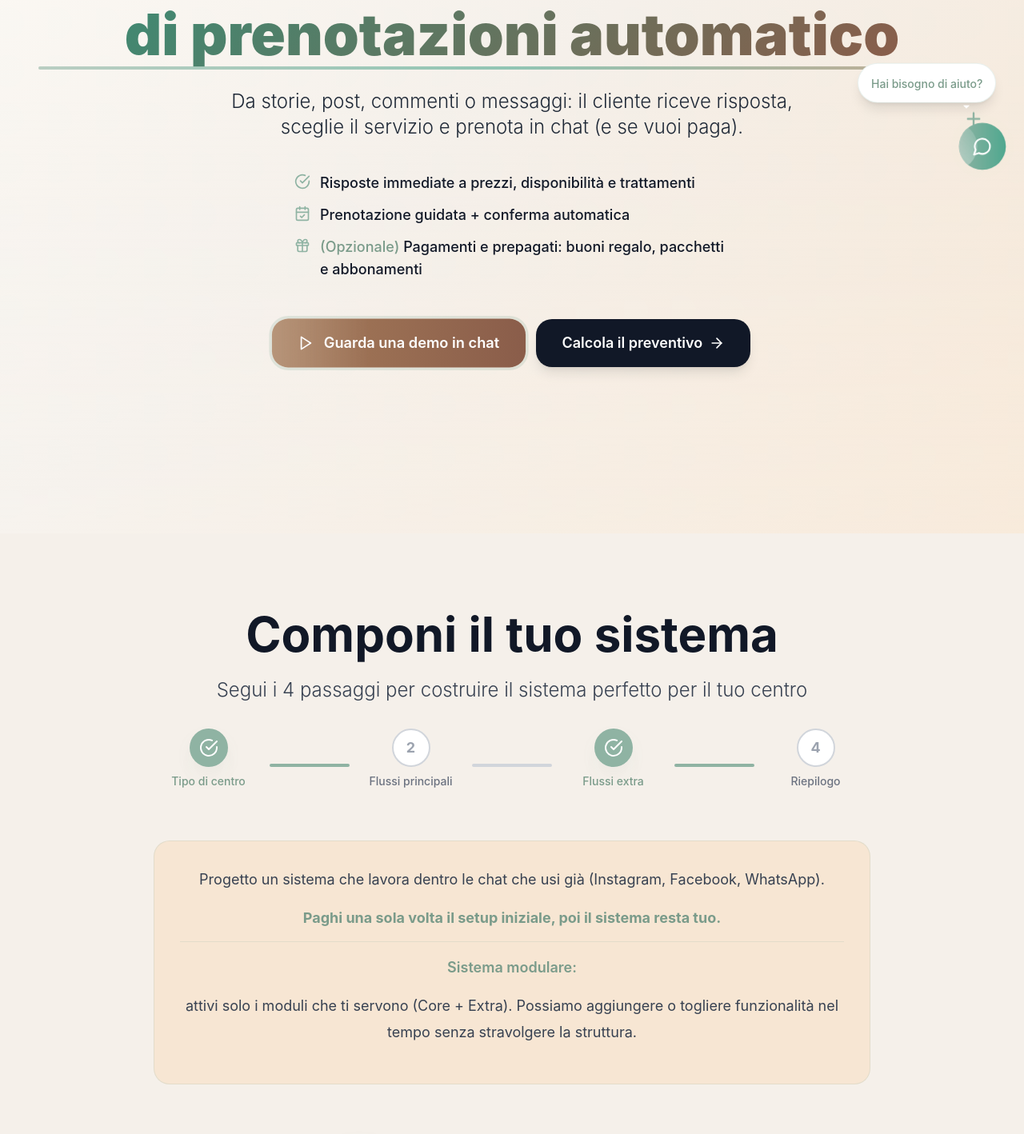
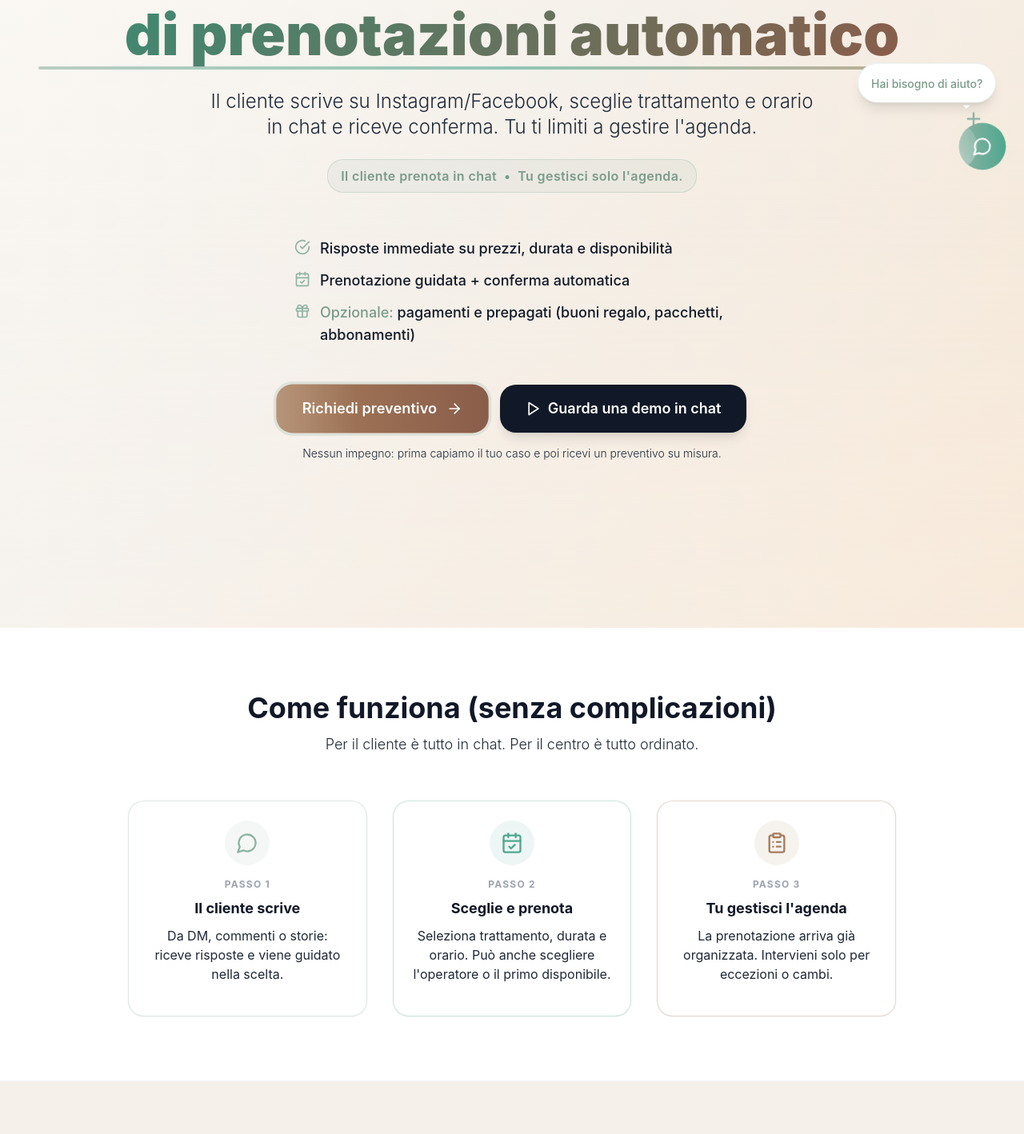
Before and after one commit to ronza99/SocialFlow-Wellness, a React (Vite) app: page / in a window 1280 px wide. Shown: the part 565-1983 px from the top of the page at 80% size. Built offline with nearby package versions, Linux system fonts and the light colour scheme.

Commit message:
Updated PricingCalculator.tsx

```diff
--- a/src/components/Hero.tsx
+++ b/src/components/Hero.tsx
@@ -55,9 +55,16 @@ const Hero = () => {
           </div>
 
           {/* Sottotitolo */}
-          <div className="mb-8 sm:mb-10 animate-fade-in-up px-4" style={{ animationDelay: '0.15s' }}>
+          <div className="mb-5 sm:mb-6 animate-fade-in-up px-4" style={{ animationDelay: '0.15s' }}>
             <p className="text-lg sm:text-xl md:text-2xl text-medium-contrast leading-relaxed font-light max-w-3xl mx-auto">
-              Da storie, post, commenti o messaggi: il cliente riceve risposta, sceglie il servizio e prenota in chat (e se vuoi paga).
+              Il cliente scrive su Instagram/Facebook, sceglie trattamento e orario in chat e riceve conferma. Tu ti limiti a gestire l'agenda.
+            </p>
+          </div>
+
+          {/* Microcopy bridge */}
+          <div className="mb-8 sm:mb-10 animate-fade-in-up px-4" style={{ animationDelay: '0.20s' }}>
+            <p className="text-sm sm:text-base text-sage-green-dark font-semibold tracking-wide bg-sage-green/10 inline-block px-4 py-2 rounded-wellness border border-sage-green/30">
+              Il cliente prenota in chat &nbsp;•&nbsp; Tu gestisci solo l'agenda.
             </p>
           </div>
 
@@ -66,7 +73,7 @@ const Hero = () => {
             <ul className="space-y-3 text-left">
               <li className="flex items-start gap-3">
                 <CheckCircle className="w-5 h-5 text-sage-green flex-shrink-0 mt-0.5" />
-                <span className="text-base sm:text-lg text-high-contrast font-medium">Risposte immediate a prezzi, disponibilità e trattamenti</span>
+                <span className="text-base sm:text-lg text-high-contrast font-medium">Risposte immediate su prezzi, durata e disponibilità</span>
               </li>
               <li className="flex items-start gap-3">
                 <CalendarCheck className="w-5 h-5 text-sage-green flex-shrink-0 mt-0.5" />
@@ -75,29 +82,36 @@ const Hero = () => {
               <li className="flex items-start gap-3">
                 <Gift className="w-5 h-5 text-sage-green flex-shrink-0 mt-0.5" />
                 <span className="text-base sm:text-lg text-high-contrast font-medium">
-                  <span className="text-sage-green-dark">(Opzionale)</span> Pagamenti e prepagati: buoni regalo, pacchetti e abbonamenti
+                  <span className="text-sage-green-dark">Opzionale:</span> pagamenti e prepagati (buoni regalo, pacchetti, abbonamenti)
                 </span>
               </li>
             </ul>
           </div>
 
           {/* CTA affiancati */}
-          <div className="flex flex-col sm:flex-row items-center justify-center gap-4 mb-16 sm:mb-20 animate-fade-in-up px-4" style={{ animationDelay: '0.35s' }}>
+          <div className="flex flex-col sm:flex-row items-center justify-center gap-4 mb-4 animate-fade-in-up px-4" style={{ animationDelay: '0.35s' }}>
+            <button
+              onClick={scrollToPricing}
+              className="w-full sm:w-auto wellness-button text-base sm:text-lg group px-8 py-4 flex items-center justify-center gap-3 animate-pulse-subtle relative overflow-hidden"
+            >
+              Richiedi preventivo
+              <ArrowRight className="w-5 h-5 group-hover:translate-x-1 transition-transform duration-200" />
+              <span className="absolute inset-0 bg-gradient-to-r from-transparent via-white/25 to-transparent" style={{animation: 'shimmer 3s ease-in-out infinite'}}></span>
+            </button>
             <button
               onClick={scrollToDemo}
-              className="w-full sm:w-auto wellness-button text-base sm:text-lg group px-8 py-4 flex items-center justify-center gap-3 animate-pulse-subtle relative overflow-hidden"
+              className="w-full sm:w-auto bg-gray-900 text-white font-semibold text-base sm:text-lg px-8 py-4 rounded-wellness hover:bg-gray-800 active:bg-gray-700 transition-all duration-200 flex items-center justify-center gap-2 group shadow-lg"
             >
               <Play className="w-5 h-5 flex-shrink-0" />
               Guarda una demo in chat
-              <span className="absolute inset-0 bg-gradient-to-r from-transparent via-white/25 to-transparent" style={{animation: 'shimmer 3s ease-in-out infinite'}}></span>
             </button>
-            <button
-              onClick={scrollToPricing}
-              className="w-full sm:w-auto bg-gray-900 text-white font-semibold text-base sm:text-lg px-8 py-4 rounded-wellness hover:bg-gray-800 active:bg-gray-700 transition-all duration-200 flex items-center justify-center gap-2 group shadow-lg"
-            >
-              Calcola il preventivo
-              <ArrowRight className="w-5 h-5 group-hover:translate-x-1 transition-transform duration-200" />
-            </button>
+          </div>
+
+          {/* Micro-frase rassicurante */}
+          <div className="mb-16 sm:mb-20 animate-fade-in-up px-4" style={{ animationDelay: '0.42s' }}>
+            <p className="text-sm text-medium-contrast font-light">
+              Nessun impegno: prima capiamo il tuo caso e poi ricevi un preventivo su misura.
+            </p>
           </div>
 
         </div>
--- /dev/null
+++ b/src/components/HowItWorksHome.tsx
@@ -0,0 +1,67 @@
+import React from 'react';
+import { MessageCircle, CalendarCheck, ClipboardList } from 'lucide-react';
+
+const steps = [
+  {
+    icon: MessageCircle,
+    title: 'Il cliente scrive',
+    text: 'Da DM, commenti o storie: riceve risposte e viene guidato nella scelta.',
+    color: 'bg-sage-green/10 text-sage-green',
+    border: 'border-sage-green/30',
+  },
+  {
+    icon: CalendarCheck,
+    title: 'Sceglie e prenota',
+    text: 'Seleziona trattamento, durata e orario. Può anche scegliere l\'operatore o il primo disponibile.',
+    color: 'bg-misty-teal/10 text-misty-teal',
+    border: 'border-misty-teal/30',
+  },
+  {
+    icon: ClipboardList,
+    title: 'Tu gestisci l\'agenda',
+    text: 'La prenotazione arriva già organizzata. Intervieni solo per eccezioni o cambi.',
+    color: 'bg-mocha-mousse/10 text-mocha-mousse',
+    border: 'border-mocha-mousse/30',
+  },
+];
+
+const HowItWorksHome = () => {
+  return (
+    <section className="py-14 sm:py-20 bg-white border-b border-gray-100">
+      <div className="max-w-5xl mx-auto px-4 sm:px-6 lg:px-8">
+        <div className="text-center mb-10 sm:mb-14">
+          <h2 className="text-2xl sm:text-3xl md:text-4xl font-serif font-bold text-high-contrast mb-3">
+            Come funziona (senza complicazioni)
+          </h2>
+          <p className="text-base sm:text-lg text-medium-contrast font-light max-w-2xl mx-auto">
+            Per il cliente è tutto in chat. Per il centro è tutto ordinato.
+          </p>
+        </div>
+
+        <div className="grid grid-cols-1 sm:grid-cols-3 gap-6 sm:gap-8 relative">
+          {steps.map((step, index) => (
+            <React.Fragment key={step.title}>
+              <div className={`rounded-wellness border ${step.border} bg-white p-6 flex flex-col items-center text-center shadow-sm hover:shadow-md transition-shadow duration-200`}>
+                <div className={`w-14 h-14 rounded-full flex items-center justify-center mb-4 ${step.color}`}>
+                  <step.icon className="w-7 h-7" />
+                </div>
+                <div className="text-xs font-bold uppercase tracking-widest text-gray-400 mb-2">
+                  Passo {index + 1}
+                </div>
+                <h3 className="text-lg font-serif font-bold text-high-contrast mb-2">{step.title}</h3>
+                <p className="text-sm sm:text-base text-medium-contrast leading-relaxed">{step.text}</p>
+              </div>
+              {index < steps.length - 1 && (
+                <div className="hidden sm:flex items-center justify-center absolute"
+                  style={{ left: `calc(${(index + 1) * 33.33}% - 12px)`, top: '50%', transform: 'translateY(-50%)' }}>
+                </div>
+              )}
+            </React.Fragment>
+          ))}
+        </div>
+      </div>
+    </section>
+  );
+};
+
+export default HowItWorksHome;
--- a/src/components/PricingCalculator.tsx
+++ b/src/components/PricingCalculator.tsx
@@ -385,7 +385,7 @@ const PricingCalculator: React.FC<PricingCalculatorProps> = ({
             {/* Introduzione */}
             <div className="bg-soft-apricot rounded-wellness p-6 sm:p-8 max-w-4xl mx-auto border border-sage-green/20">
               <div className="space-y-3 text-base sm:text-lg text-gray-700 leading-relaxed">
-                <p>Progetto un sistema che lavora dentro le chat che usi già (Instagram, Facebook, WhatsApp).</p>
+                <p>Stai creando un preventivo: non paghi nulla adesso. Dopo una chiamata conoscitiva ricevi una proposta personalizzata.</p>
                 <p className="font-bold text-sage-green-dark">Paghi una sola volta il setup iniziale, poi il sistema resta tuo.</p>
                 <div className="mt-4 pt-4 border-t border-sage-green/20">
                   <p className="font-semibold text-sage-green-dark">Sistema modulare:</p>
@@ -939,7 +939,7 @@ const PricingCalculator: React.FC<PricingCalculatorProps> = ({
                 <div className="bg-white rounded-wellness p-4 mb-3 border border-sage-green/20">
                   <p className="text-gray-900 font-bold mb-2">Pagamento setup</p>
                   <p className="text-gray-700">
-                    40% all'avvio dei settaggi e 60% a 30 giorni dall'attivazione, dopo 1 mese di manutenzione incluso gratuitamente.
+                    40% all'avvio e 60% a 30 giorni dal go-live (dopo 1 mese di avvio incluso).
                   </p>
                 </div>
                 <p className="text-gray-700 font-medium">
@@ -1031,6 +1031,9 @@ const PricingCalculator: React.FC<PricingCalculatorProps> = ({
                   <p className="text-sm font-medium text-gray-800">
                     Se dopo il primo mese non attivi alcun abbonamento, il sistema continua a funzionare normalmente: potrai contattarmi quando ne avrai bisogno.
                   </p>
+                  <p className="text-sm font-medium text-gray-800 mt-2">
+                    Il sistema continua a funzionare anche senza abbonamento: ci senti solo quando serve.
+                  </p>
                 </div>
                 <button
                   onClick={() => handleMaintenanceClick('none')}
--- a/src/pages/Home.tsx
+++ b/src/pages/Home.tsx
@@ -1,5 +1,6 @@
 import React, { useEffect } from 'react';
 import Hero from '../components/Hero';
+import HowItWorksHome from '../components/HowItWorksHome';
 import PricingCalculator from '../components/PricingCalculator';
 import { PricingData } from '../App';
 
@@ -24,6 +25,7 @@ export default function Home({ currentPricingData, setCurrentPricingData }: Home
   return (
     <>
       <Hero />
+      <HowItWorksHome />
       <div id="pricing">
         <PricingCalculator
           currentPricingData={currentPricingData}
```
